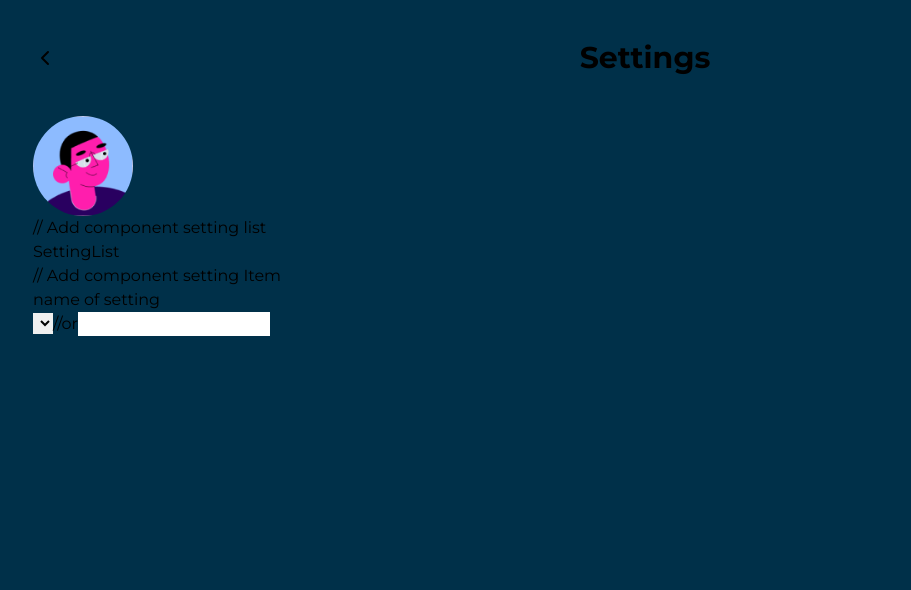
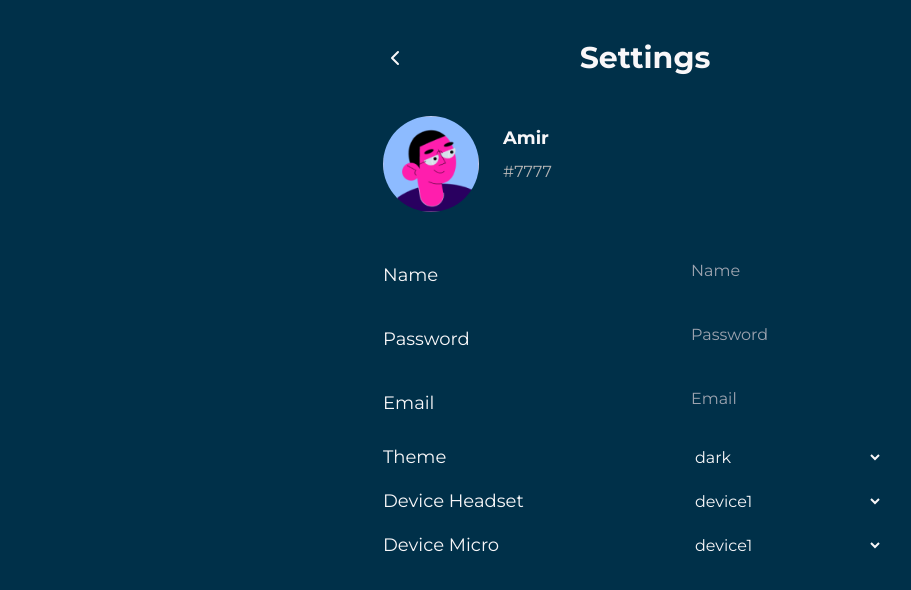
Before and after one commit to torgoMarket/Chatly, a React (Vite) app in the folder frontend/: page /settings in a window 1280 px wide. Shown: the top 590 px of the page, without its empty margins (7-918 px from the left). Built offline with nearby package versions, Linux system fonts and the light colour scheme.

Commit message:
[ADD] Settings

```diff
--- a/frontend/src/components/Layouts/Field/Field.module.scss
+++ b/frontend/src/components/Layouts/Field/Field.module.scss
@@ -1,5 +1,5 @@
 .field {
-	@apply relative w-full flex flex-col gap-2;
+	@apply relative flex flex-col gap-2;
 }
 
 .label {
--- a/frontend/src/components/Layouts/UpdateImage/UpdateImage.module.scss
+++ b/frontend/src/components/Layouts/UpdateImage/UpdateImage.module.scss
@@ -1,13 +1,27 @@
-.updateImage {
-	img {
-		@apply w-32 h-32 rounded-full;
+.updateImageContainer {
+	@apply relative inline-block;
+
+	.imageWrapper {
+		@apply relative inline-block cursor-pointer;
+
+		&:hover .updateButton {
+			@apply flex;
+		}
+	}
+
+	.image {
+		@apply w-24 h-24 object-cover rounded-full;
+	}
+
+	.defaultImage {
+		@apply w-24 h-24 bg-gray-200 rounded-full;
+	}
+
+	.updateButton {
+		@apply hidden absolute top-0 left-0 w-24 h-24 bg-background opacity-80 text-text items-center justify-center rounded-full text-sm font-bold uppercase;
 	}
 
 	.imageUpload {
 		@apply hidden;
 	}
-
-	.defaultImage {
-		@apply w-32 h-32 rounded-full bg-secondaryText;
-	}
 }
--- a/frontend/src/components/Layouts/UpdateImage/UpdateImage.tsx
+++ b/frontend/src/components/Layouts/UpdateImage/UpdateImage.tsx
@@ -1,6 +1,5 @@
+import clsx from 'clsx'
 import React from 'react'
-
-import clsx from 'clsx'
 import styles from './UpdateImage.module.scss'
 
 interface UpdateImageProps {
@@ -26,17 +25,18 @@ export const UpdateImage: React.FC<UpdateImageProps> = ({
 	}
 
 	return (
-		<div className={clsx(styles.updateImage, className)}>
-			<label htmlFor='imageUpload'>
+		<div className={clsx(styles.updateImageContainer, className)}>
+			<label htmlFor='imageUpload' className={styles.imageWrapper}>
 				{currentImage ? (
 					<img
-						src={currentImage ? currentImage : 'default-avatar.png'}
+						src={currentImage || 'default-avatar.png'}
 						alt='Avatar'
-						style={{ width: '100px', height: '100px', cursor: 'pointer' }}
+						className={styles.image}
 					/>
 				) : (
 					<div className={styles.defaultImage}></div>
 				)}
+				<div className={styles.updateButton}>Update</div>
 			</label>
 			<input
 				id='imageUpload'
--- /dev/null
+++ b/frontend/src/components/UI/Select/Select.module.scss
@@ -0,0 +1,7 @@
+.select {
+	@apply bg-secondary text-text cursor-pointer w-48 outline-none;
+
+	.option {
+		@apply bg-background text-text;
+	}
+}
--- /dev/null
+++ b/frontend/src/components/UI/Select/Select.tsx
@@ -0,0 +1,19 @@
+import { SelectHTMLAttributes } from 'react'
+import styles from './Select.module.scss'
+
+interface SelectProps extends SelectHTMLAttributes<HTMLSelectElement> {
+	options: string[]
+}
+
+export const Select: React.FC<SelectProps> = ({ options, ...props }) => {
+	return (
+		<select className={styles.select} {...props}>
+			{options &&
+				options.map(option => (
+					<option key={option} value={option} className={styles.option}>
+						{option}
+					</option>
+				))}
+		</select>
+	)
+}
--- a/frontend/src/pages/Settings/Settings.module.scss
+++ b/frontend/src/pages/Settings/Settings.module.scss
@@ -1,15 +1,43 @@
 .setting {
-	@apply px-10 lg:px-0;
+	@apply max-w-[500px] mx-auto;
 
 	.header {
 		@apply w-full flex items-center py-10;
 
-		h1 {
-			@apply text-3xl font-bold mx-auto;
+		.heading {
+			@apply text-text text-3xl font-bold mx-auto;
 		}
 
 		.backIcon {
-			@apply cursor-pointer size-6;
+			@apply text-text cursor-pointer size-6;
+		}
+	}
+
+	.wrapper {
+		@apply flex gap-6;
+
+		.info {
+			@apply flex flex-col pt-2 gap-2;
+
+			.name {
+				@apply text-text font-bold text-lg;
+			}
+
+			.tag {
+				@apply text-secondaryText;
+			}
+		}
+	}
+
+	.settingList {
+		@apply flex flex-col gap-4 pt-8;
+
+		.settingListItem {
+			@apply w-full flex justify-between items-center;
+
+			.title {
+				@apply text-text text-lg;
+			}
 		}
 	}
 }
--- a/frontend/src/pages/Settings/Settings.tsx
+++ b/frontend/src/pages/Settings/Settings.tsx
@@ -1,25 +1,71 @@
 import { ChevronLeft } from 'lucide-react'
+import { useNavigate } from 'react-router-dom'
 import avatar1 from '../../assets/images/avatar1.png'
 import { Container } from '../../components/Container/Container'
+import { Field } from '../../components/Layouts/Field/Field'
 import { UpdateImage } from '../../components/Layouts/UpdateImage/UpdateImage'
+import { Input } from '../../components/UI/Input/Input'
+import { Select } from '../../components/UI/Select/Select'
 import styles from './Settings.module.scss'
 export const Settings = () => {
+	const navigate = useNavigate()
+
 	return (
 		<div className={styles.setting}>
 			<Container>
 				<header className={styles.header}>
-					<ChevronLeft className={styles.backIcon} />
-					<h1>Settings</h1>
+					<ChevronLeft
+						onClick={() => navigate('/dashboard')}
+						className={styles.backIcon}
+					/>
+					<h1 className={styles.heading}>Settings</h1>
 				</header>
-				<UpdateImage image={avatar1} />
-				// Add component setting list
-				<div>SettingList</div>
-				// Add component setting Item
-				<div>
-					<div>name of setting</div>
-					<select></select>
-					//or
-					<input type='text' />
+
+				<div className={styles.wrapper}>
+					<UpdateImage image={avatar1} />
+
+					<div className={styles.info}>
+						<div className={styles.name}>Amir</div>
+						<div className={styles.tag}>#7777</div>
+					</div>
+				</div>
+
+				<div className={styles.settingList}>
+					<div className={styles.settingListItem}>
+						<div className={styles.title}>Name</div>
+						<Field>
+							<Input placeholder='Name' />
+						</Field>
+					</div>
+
+					<div className={styles.settingListItem}>
+						<div className={styles.title}>Password</div>
+						<Field>
+							<Input placeholder='Password' />
+						</Field>
+					</div>
+
+					<div className={styles.settingListItem}>
+						<div className={styles.title}>Email</div>
+						<Field>
+							<Input placeholder='Email' />
+						</Field>
+					</div>
+
+					<div className={styles.settingListItem}>
+						<div className={styles.title}>Theme</div>
+						<Select options={['light', 'dark']} value='dark' />
+					</div>
+
+					<div className={styles.settingListItem}>
+						<div className={styles.title}>Device Headset</div>
+						<Select options={['device1', 'device2']} value='device1' />
+					</div>
+
+					<div className={styles.settingListItem}>
+						<div className={styles.title}>Device Micro</div>
+						<Select options={['device1', 'device2']} value='device1' />
+					</div>
 				</div>
 			</Container>
 		</div>
```
